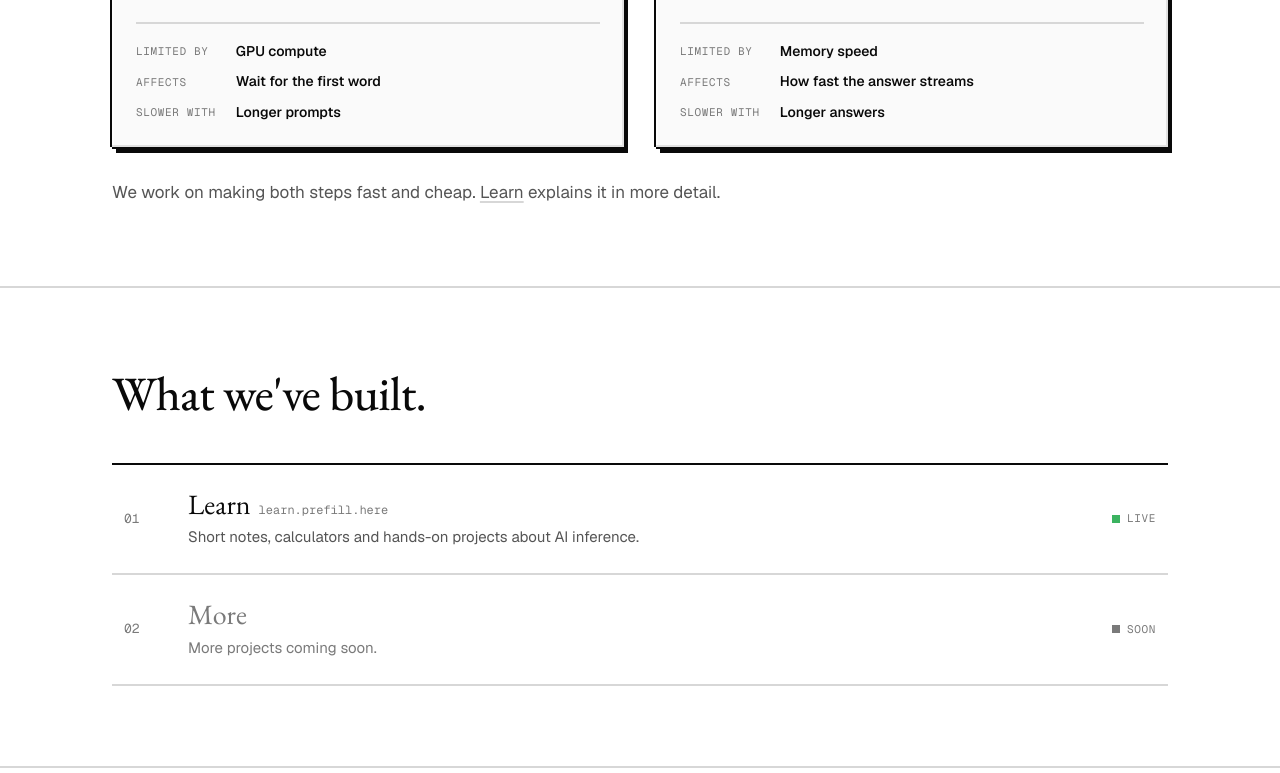
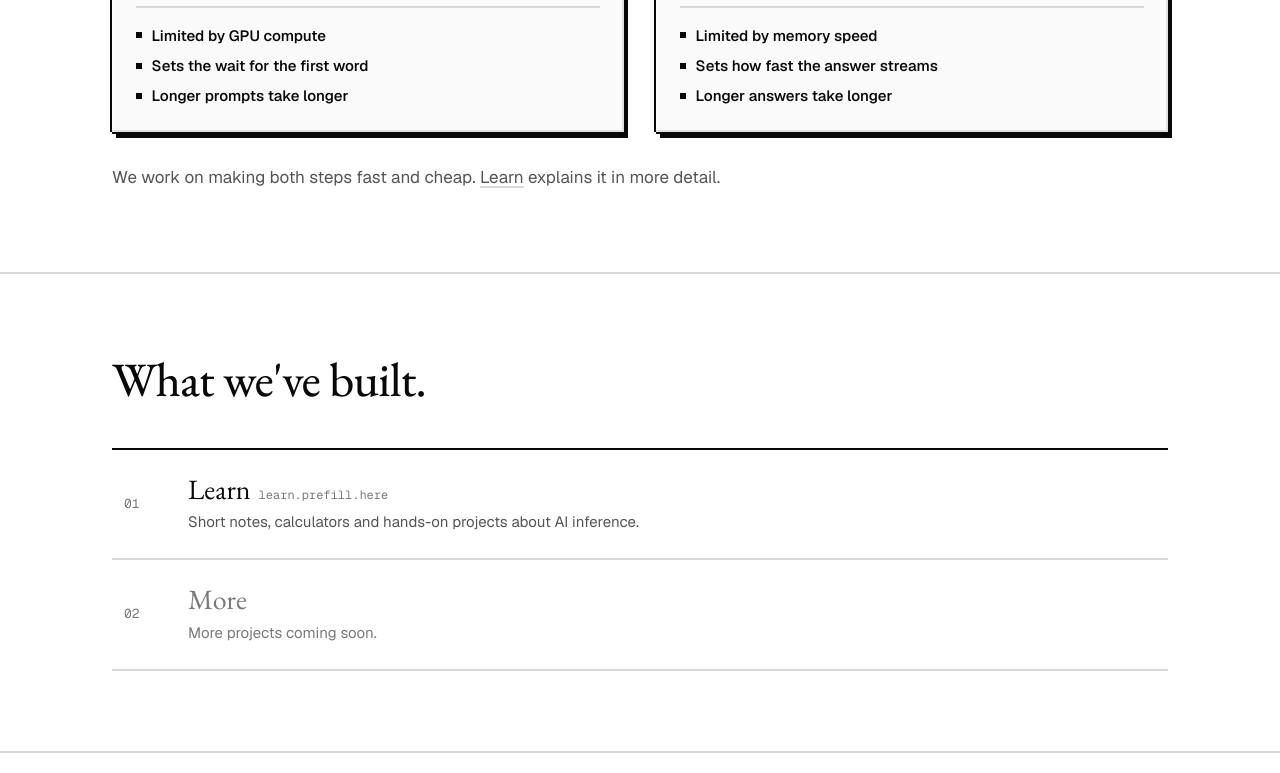
Before and after one commit to sahil0x01/prefill-home, a website: page public/index.html in a window 1280 px wide. Shown: the part 896-1669 px from the top of the page. Drawn offline with Linux system fonts and the light colour scheme.

Commit message:
Remove remaining small uppercase labels

```diff
--- a/public/index.html
+++ b/public/index.html
@@ -67,11 +67,6 @@
               <span class="lane__name">Decode<small>writes</small></span>
               <div class="cells" data-lane="decode"></div>
             </div>
-            <div class="timeline__foot">
-              <div class="stat"><span class="label">Steps</span><b id="s-pass">0</b></div>
-              <div class="stat"><span class="label">Read</span><b id="s-in">0</b></div>
-              <div class="stat"><span class="label">Written</span><b id="s-out">0</b></div>
-            </div>
             <figcaption class="timeline__note">The model reads the whole prompt in one step. Then it writes the answer one token per step.</figcaption>
           </figure>
         </div>
@@ -93,20 +88,20 @@
             <article class="phase pixel">
               <h3>Prefill</h3>
               <p>Reads your whole prompt at once.</p>
-              <dl>
-                <dt>Limited by</dt><dd>GPU compute</dd>
-                <dt>Affects</dt><dd>Wait for the first word</dd>
-                <dt>Slower with</dt><dd>Longer prompts</dd>
-              </dl>
+              <ul>
+                <li>Limited by GPU compute</li>
+                <li>Sets the wait for the first word</li>
+                <li>Longer prompts take longer</li>
+              </ul>
             </article>
             <article class="phase pixel">
               <h3>Decode</h3>
               <p>Writes the answer one token at a time.</p>
-              <dl>
-                <dt>Limited by</dt><dd>Memory speed</dd>
-                <dt>Affects</dt><dd>How fast the answer streams</dd>
-                <dt>Slower with</dt><dd>Longer answers</dd>
-              </dl>
+              <ul>
+                <li>Limited by memory speed</li>
+                <li>Sets how fast the answer streams</li>
+                <li>Longer answers take longer</li>
+              </ul>
             </article>
           </div>
           <p class="phases__note muted">
@@ -130,7 +125,6 @@
                   <span class="project__title">Learn<small>learn.prefill.here</small></span>
                   <span class="project__desc muted">Short notes, calculators and hands-on projects about AI inference.</span>
                 </span>
-                <span class="label status status--live">Live</span>
               </a>
             </li>
             <li class="project project--soon">
@@ -140,7 +134,6 @@
                   <span class="project__title">More</span>
                   <span class="project__desc">More projects coming soon.</span>
                 </span>
-                <span class="label status">Soon</span>
               </div>
             </li>
           </ol>
@@ -239,9 +232,6 @@
             c.classList.toggle('next', prefilled && i === out && out < OUT);
           });
           ttft.hidden = !prefilled;
-          $('s-pass').textContent = out;
-          $('s-in').textContent = prefilled ? PROMPT : 0;
-          $('s-out').textContent = out;
         };
         if (matchMedia('(prefers-reduced-motion: reduce)').matches) { t = START + OUT; render(); return; }
         render();
--- a/public/styles.css
+++ b/public/styles.css
@@ -217,9 +217,8 @@ svg { image-rendering: pixelated; }
 .phase { padding: 1.5rem; background: var(--surface); --drop: 4px; }
 .phase h3 { font-family: var(--font-serif); font-weight: 500; font-size: 1.75rem; margin: 0 0 0.4rem; letter-spacing: -0.01em; }
 .phase p { margin: 0 0 1.25rem; color: var(--fg-muted); }
-.phase dl { display: grid; grid-template-columns: auto 1fr; gap: 0.5rem 1.25rem; margin: 0; padding-top: 1rem; border-top: var(--px) solid var(--border); font-size: 0.875rem; }
-.phase dt { font-family: var(--font-mono); font-size: 0.6875rem; text-transform: uppercase; letter-spacing: 0.06em; color: var(--fg-subtle); padding-top: 0.2rem; }
-.phase dd { margin: 0; font-weight: 550; }
+.phase ul { list-style: none; margin: 0; padding: 1rem 0 0; border-top: var(--px) solid var(--border); display: grid; gap: 0.4rem; font-size: 0.9375rem; font-weight: 550; }
+.phase li::before { content: ''; display: inline-block; width: 6px; height: 6px; background: var(--ink); margin: 0 0.6rem 0.15em 0; }
 .phases__note { margin: 2rem 0 0; max-width: 40rem; font-size: 1.0625rem; }
 
 /* projects */
@@ -227,7 +226,7 @@ svg { image-rendering: pixelated; }
 .project { border-bottom: var(--px) solid var(--border); }
 .project a, .project > div {
   display: grid;
-  grid-template-columns: 3rem 1fr auto;
+  grid-template-columns: 3rem 1fr;
   gap: 1rem;
   align-items: center;
   padding: 1.5rem 0.75rem;
```
